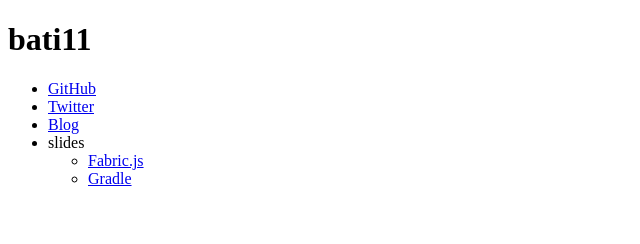
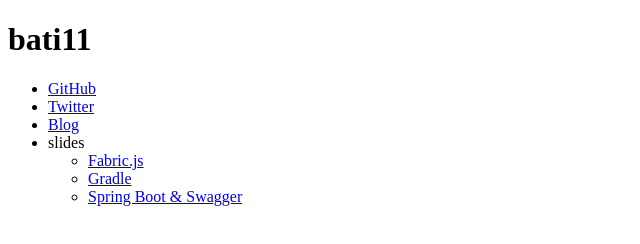
Before and after one commit to kariyayo/kariyayo.github.io, a plain HTML site: page index.html in a window 1280 px wide. Shown: the whole page, without its empty margins (0-640 px from the left). Drawn offline with Linux system fonts and the light colour scheme.

Commit message:
Add slide "Spring Boot と Swagger"

```diff
--- a/index.html
+++ b/index.html
@@ -15,6 +15,7 @@
       <ul>
         <li><a href="http://bati11.github.io/slides/fabricjs/#/">Fabric.js</a></li>
         <li><a href="http://bati11.github.io/slides/gradle/#/">Gradle</a></li>
+        <li><a href="https://speakerdeck.com/bati11/spring-boot-to-swagger-number-shibui-gu-java">Spring&nbsp;Boot&nbsp;&amp;&nbsp;Swagger</a></li>
       </ul>
     </li>
   </ul>
```
